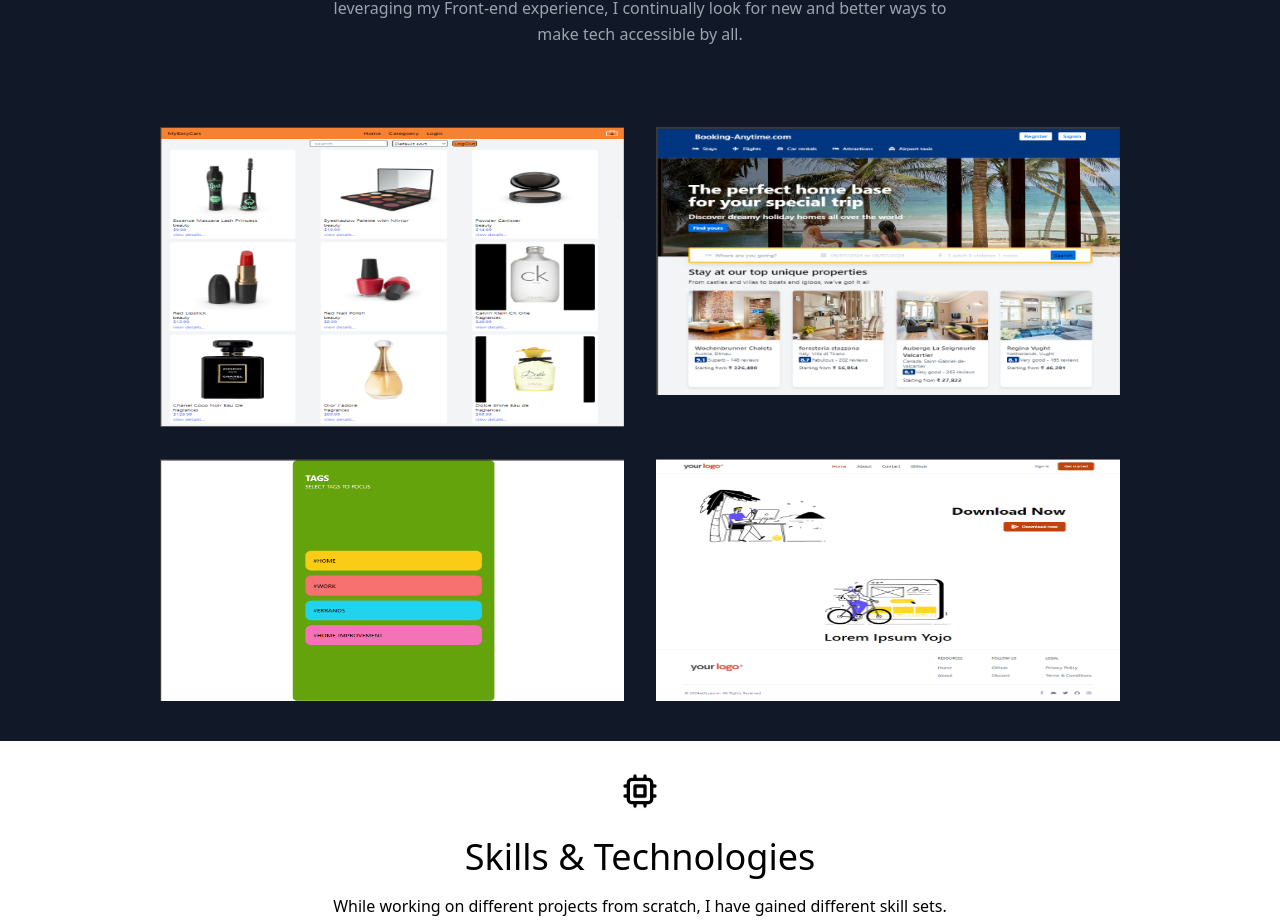
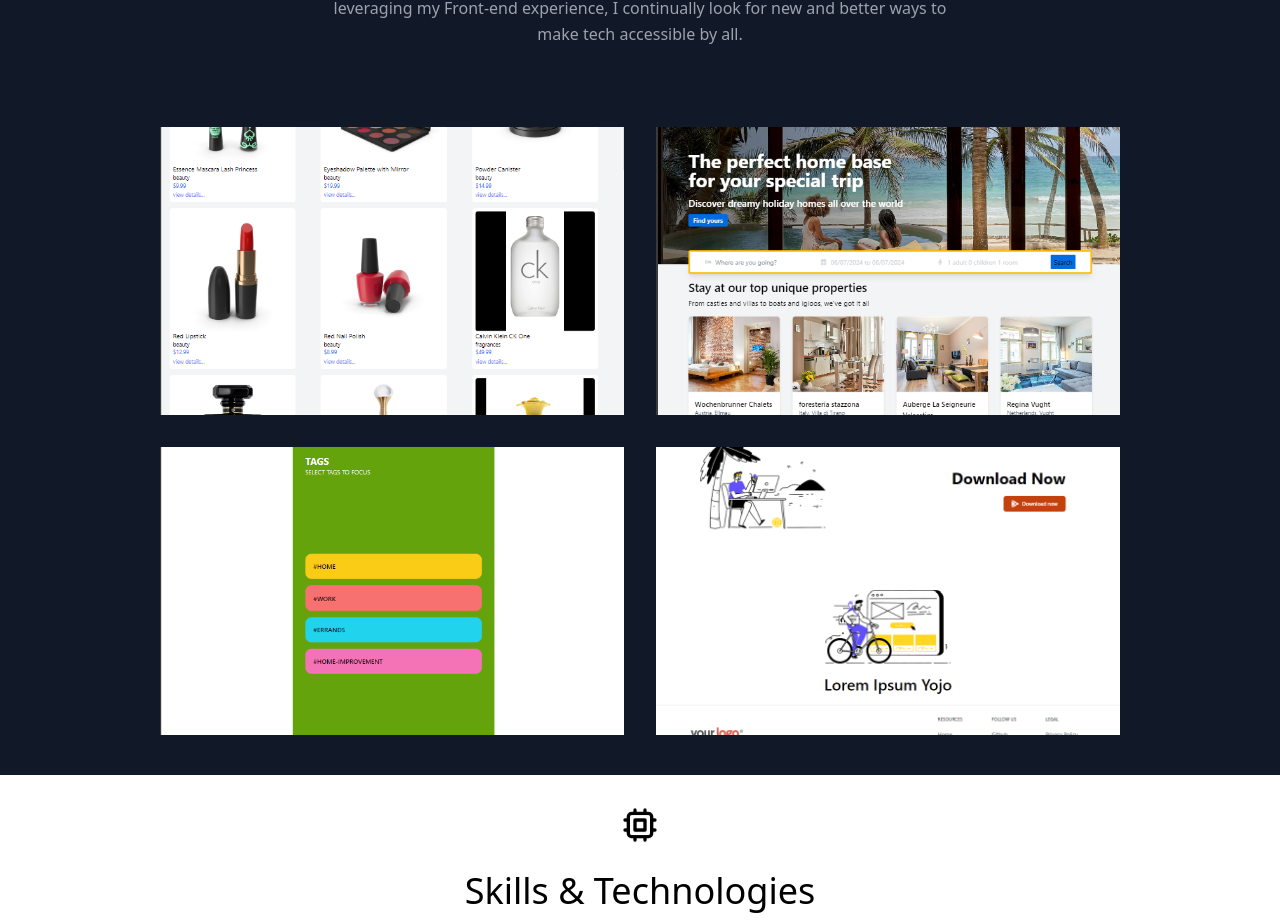
Before and after one commit to adityasoam55/my-portfolio, a React (Vite) app: page / in a window 1280 px wide. Shown: the part 879-1803 px from the top of the page. Built offline with nearby package versions, Linux system fonts and the light colour scheme.

Commit message:
Projects cards CSS updated

```diff
--- a/src/components/Projects.jsx
+++ b/src/components/Projects.jsx
@@ -21,15 +21,15 @@ export default function Projects() {
               href={project.link}
               target="_blank"
               key={project.image}
-              className="sm:w-1/2 w-100 p-4"
+              className="sm:w-1/2 w-full p-4"
             >
-              <div className="flex relative">
+              <div className="flex relative h-72">
                 <img
                   alt="Project Image"
-                  className="absolute inset-0 w-full h-full object-center"
+                  className="absolute inset-0 w-full h-full object-cover"
                   src={project.image}
                 />
-                <div className="px-8 py-7 relative z-10 w-full border-4 border-gray-800 bg-gray-900 opacity-0 hover:opacity-100">
+                <div className="px-8 py-7 relative z-10 w-full border-4 border-gray-800 bg-gray-900 opacity-0 hover:opacity-100 flex flex-col justify-center">
                   <h2 className="tracking-widest text-sm title-font font-medium text-green-400 mb-1">
                     {project.subtitle}
                   </h2>
```
